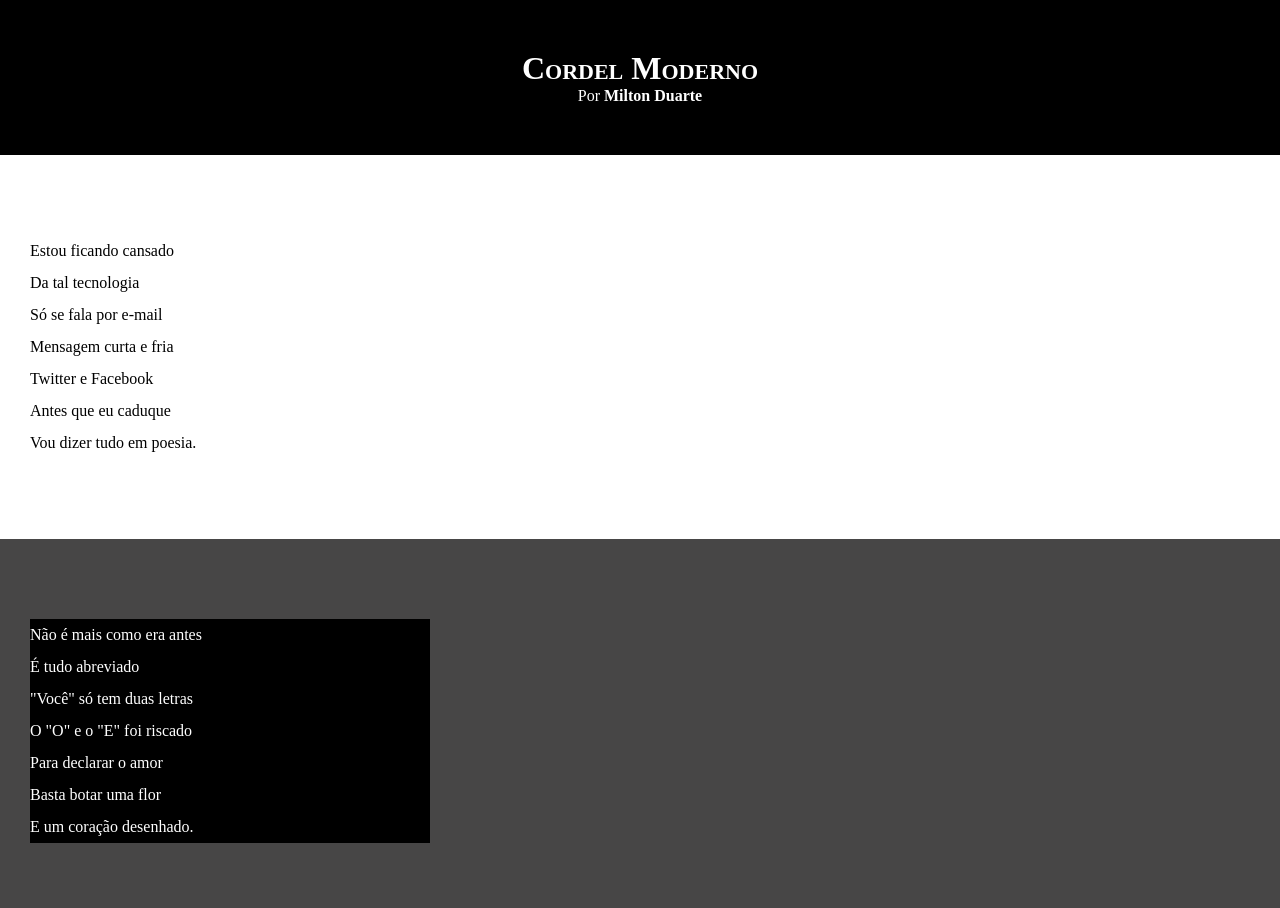
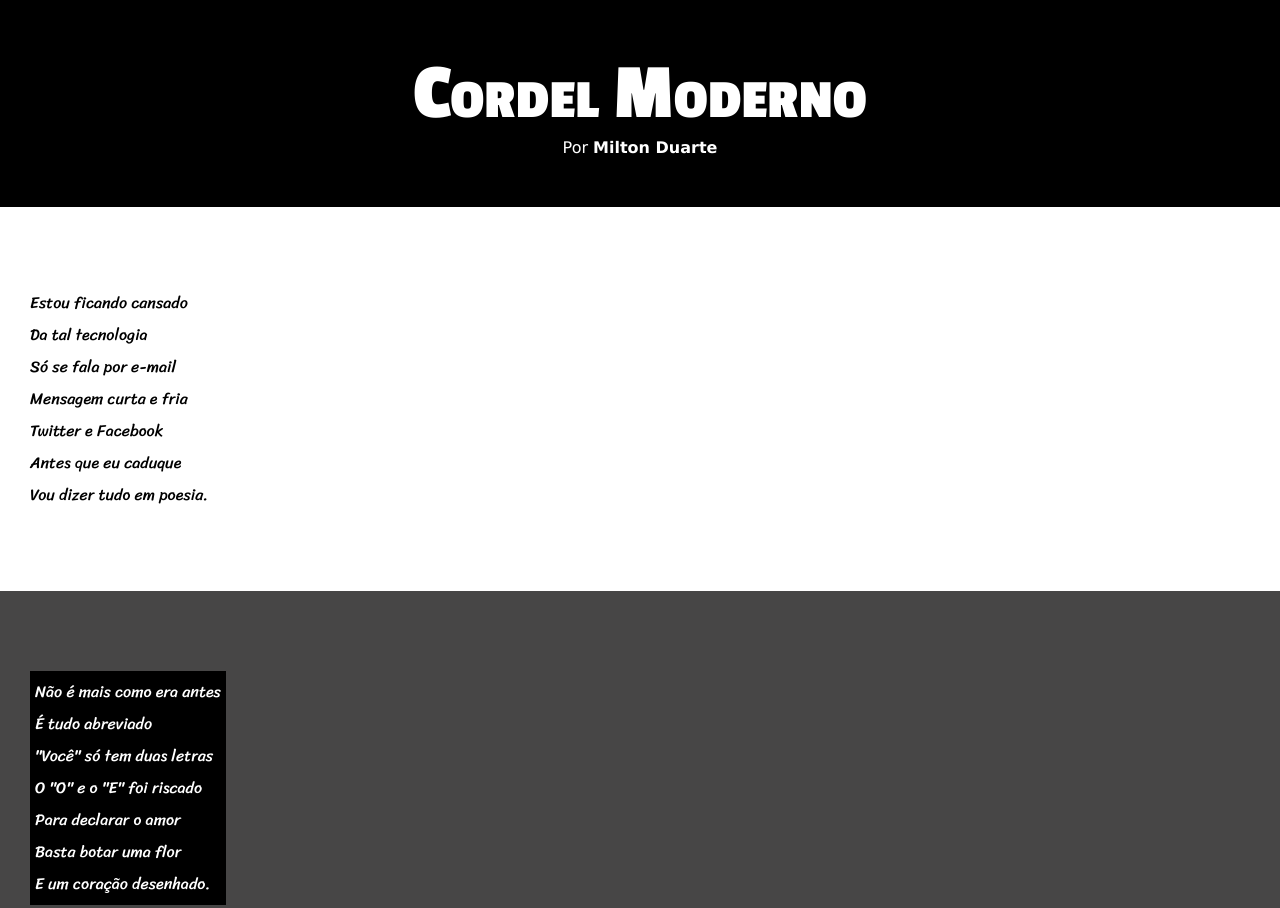
Before and after one commit to MarcosAsafDesigner/ScorpionsRap, a plain HTML site: page Imagens/poesia.html in a window 1280 px wide. Shown: the top 908 px of the page. Drawn offline with Linux system fonts and the light colour scheme.

Commit message:
atualização de estilos

```diff
--- a/Imagens/style.css
+++ b/Imagens/style.css
@@ -1,4 +1,16 @@
 @charset "UTF-8";
+
+
+@import url('https://fonts.googleapis.com/css2?family=Passion+One:wght@400;700;900&family=Sriracha&display=swap');
+
+@import url('https://fonts.googleapis.com/css2?family=Sriracha&display=swap');
+
+
+:root {
+    --fonte1:Verdana, Geneva, Tahoma, sans-serif;
+    --font2: "Passion One", cursive;
+    --font3: "Sriracha", cursive;
+}
 
 * {
     margin: 0px;
@@ -8,6 +20,7 @@
 html, body {
     min-height: 100vh;
     background-color: darkcyan;
+    font-family: var(--fonte1);
 }
 
 header {
@@ -19,6 +32,8 @@ header {
 header > h1 {
     padding-top: 50px;
     font-variant: small-caps;
+    font-family:var(--font2);
+    font-size: 10vh;
 }
 
 header > p {
@@ -40,6 +55,7 @@ section {
     padding-bottom: 10vh;
     line-height: 2em;
     padding-left: 30px;
+    font-family: var(--font3);
 }
 
 section.normal {
@@ -52,7 +68,8 @@ section.imagem {
 
 }
 section.imagem > p{
-    width: 400px;
+    display: inline-block;
+    padding: 5px;
     background-color: rgb(0, 0, 0);
 
 }
```
